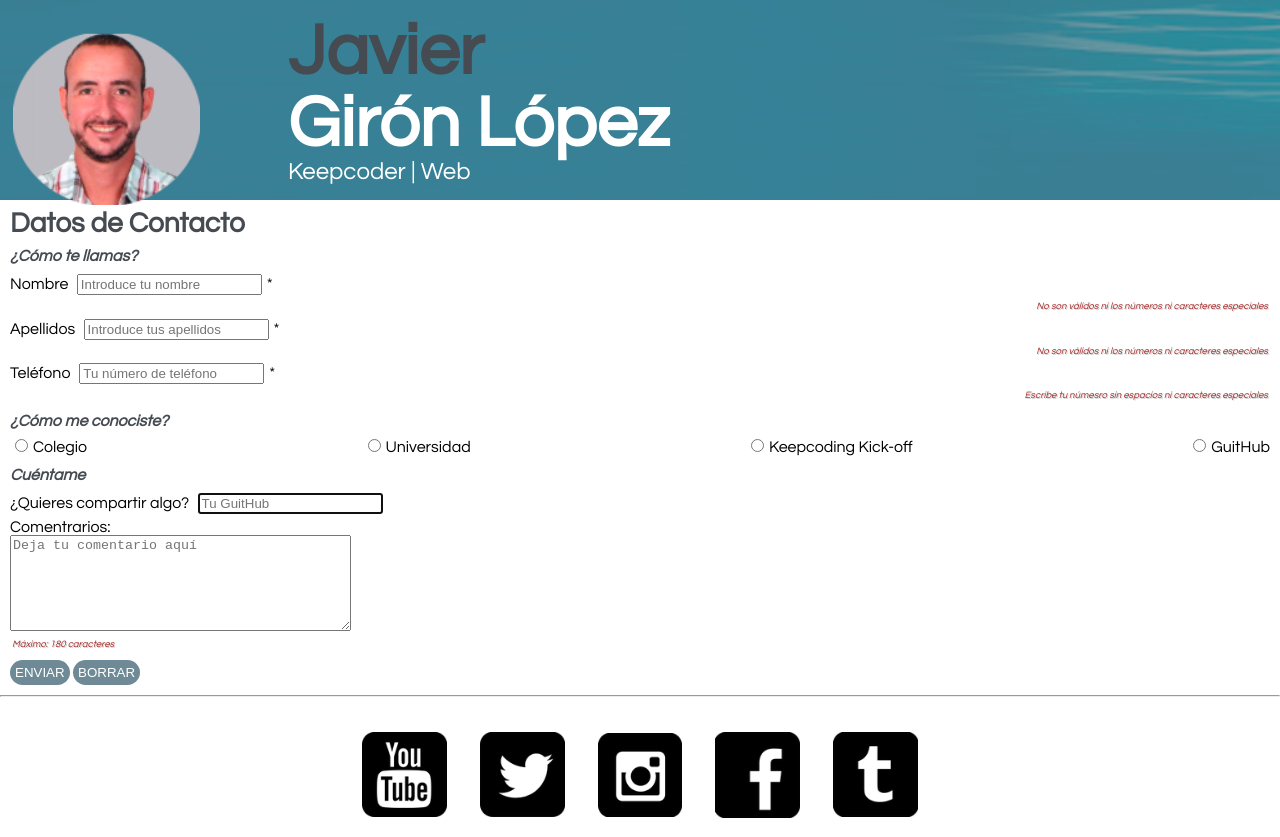
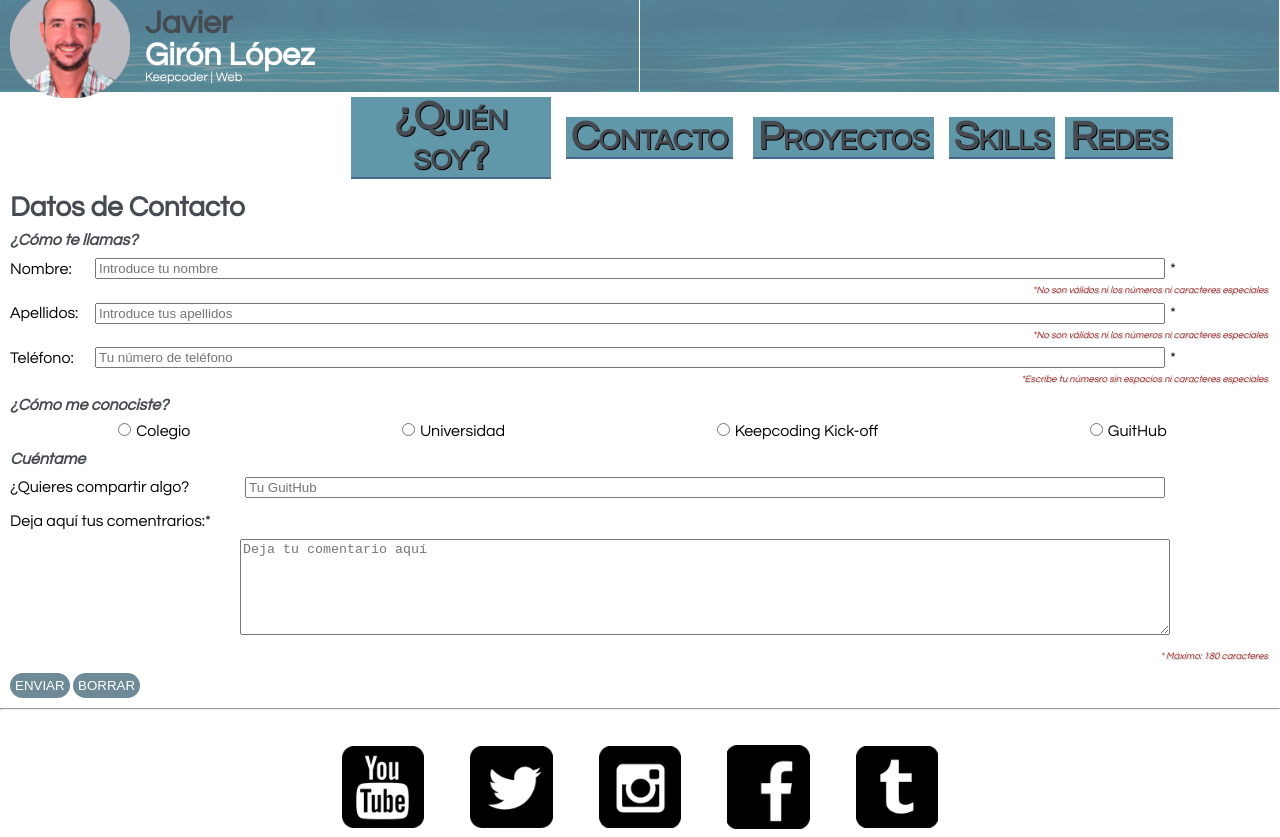
Before and after one commit to Country4979/HTML-CSS, a plain HTML site: page contact.html in a window 1280 px wide. Drawn offline with Linux system fonts and the light colour scheme.

Commit message:
modificaciones en contact.html e imagenes de header

```diff
--- a/contact.html
+++ b/contact.html
@@ -5,6 +5,7 @@
     <meta http-equiv="X-UA-Compatible" content="IE=edge">
     <meta name="viewport" content="width=device-width, initial-scale=1.0">
     <link rel="stylesheet" href="css/reset.css">
+    <link rel="stylesheet" href="https://cdnjs.cloudflare.com/ajax/libs/font-awesome/6.2.0/css/all.min.css">
     <link rel="stylesheet" href="css/common.css">
     <link rel="stylesheet" href="css/header.css">
     <link rel="stylesheet" href="css/nav.css">
@@ -57,23 +58,21 @@
         <div>
             <form action="registro-completado.html" method="post">
                 <div>
-                    <fieldset name="como_te_llamas">
+                    <fieldset class="como_te_llamas" name="como_te_llamas">
                         <legend>¿Cómo te llamas?</legend>
-                            <div id="labels">
-                                <label for="name" autofocus>Nombre</label>
+
+                                <label id="label_name" for="name" autofocus>Nombre:</label>
                                 <input id="name" name="nombre" type="text" placeholder="Introduce tu nombre" required pattern="^[a-z A-Z ]*$" minlength="3" maxlength="50">*<br>
-                                <p class="small">No son válidos ni los números ni caracteres especiales</p>
-                            </div>
-                            <div id="inputs">
-                                <label for="surname">Apellidos</label>
+                                <p id="small_name" class="small">*No son válidos ni los números ni caracteres especiales</p>
+
+
+                                <label id="label_surname" for="surname">Apellidos:</label>
                                 <input id="surname" name="apellidos" type="text" placeholder="Introduce tus apellidos" required pattern="^[a-z A-Z ]*$" minlength="5" maxlength="50">*<br>
-                                <p class="small">No son válidos ni los números ni caracteres especiales</p>
-                            </div>
-                            <div>
-                                <label for="tel">Teléfono</label>
+                                <p id="small_surname" class="small">*No son válidos ni los números ni caracteres especiales</p>
+
+                                <label id="label_tel" for="tel">Teléfono:</label>
                                 <input id="tel" name ="telefono" type="tel" placeholder="Tu número de teléfono" required pattern="[0-9]*$" maxlength="9">*<br>
-                                <p class="small">Escribe tu númesro sin espacios ni caracteres especiales</p>
-                            </div>
+                                <p id="small_tel" class="small">*Escribe tu númesro sin espacios ni caracteres especiales</p>
                     </fieldset>
                 </div>
                 <div>
@@ -96,17 +95,16 @@
                     </fieldset>
                 </div>
                     <div>
-                        <fieldset name="sobre _ti">
+                        <fieldset class="sobre_ti" name="sobre _ti">
                             <legend>Cuéntame</legend>
-                            <div>
-                                <label for="github">¿Quieres compartir algo?</label>
-                                <input id="github" name="github" type="text" placeholder="Tu GuitHub" pattern="@([A-Za-z0-9_]{1,15})*$" autofocus>
-                            </div>
-                            <div>
-                                <label for="textarea">Comentrarios:</label><br>
+
+                                <label id="compartir" for="github">¿Quieres compartir algo?</label>
+                                <input id="github" name="github" type="text" placeholder="Tu GuitHub" pattern="@([A-Za-z0-9_]{1,15})*$">
+
+                                <label id="comentarios" for="textarea">Deja aquí tus comentrarios:*</label><br>
                                 <textarea id="textarea" name="textarea" maxlength="180" cols="40" rows="6" placeholder="Deja tu comentario aquí"></textarea><br>
-                                <small class="small">Máximo: 180 caracteres</small>
-                            </div>
+                                <small id="small_comentarios" class="small">* Máximo: 180 caracteres</small>
+
                         </fieldset>
                     </div>
                     <button type="submit" name="Enviar_formulario" class="form_btn">ENVIAR</button>
--- a/css/carousel.css
+++ b/css/carousel.css
@@ -21,7 +21,7 @@
 }
 
 .carousel-slides {
-    max-height:  21vh;
+    max-height:  200px;
     display: flex;
     flex-direction: column;
     flex-wrap: wrap;
@@ -43,3 +43,7 @@
 .carousel-container a{
     padding: 0;
 }
+
+@media screen and (min-width: 640px) and(max-width: 1008px) {
+
+}
--- a/css/contact-style.css
+++ b/css/contact-style.css
@@ -28,7 +28,8 @@ input {
     margin-bottom: 10px;
 }
 
-.small{
+.small {
+    display: block;
     font-style: italic;
     font-size: 1.2ex;
     text-align: right;
@@ -42,3 +43,63 @@ input {
     justify-content: space-between;
     flex-wrap: wrap;
 }
+
+@media screen and (min-width: 640px) {
+    .como_te_llamas {
+        align-items: center;
+        display: grid;
+        grid-template-columns: 80px 2fr 100px;
+    }
+    #label_name {
+        grid-column: 1/2;
+    }
+    #name {
+        grid-column: 2/3;
+    }
+    #small_name {
+        grid-column: 2/4;
+    }
+    #label_surname {
+        grid-column: 1/2;
+    }
+    #surname {
+        grid-column: 2/3;
+    }
+    #small_surname {
+        grid-column: 2/4
+    }
+    #label_tel {
+        grid-column: 1/2;
+    }
+    #tel {
+        grid-column: 2/3;
+    }
+    #small_tel {
+        grid-column: 2/4
+    }
+    .radios_container {
+        justify-content: space-around;
+    }
+    .sobre_ti {
+        align-items: center;
+        display: grid;
+        grid-template-columns: 230px 2fr 100px;
+        grid-gap: 10px 0px;
+    }
+    #compartir {
+        grid-column: 1/2;
+    }
+    #gitHub {
+        grid-column: 2/3;
+    }
+    #comentarios {
+        grid-column: 1/2;
+    }
+    #textarea {
+        grid-column: 2/3;
+    }
+    #small_comentarios {
+        margin-top: 5px;
+        grid-column: 2/4
+    }
+}
--- a/css/header.css
+++ b/css/header.css
@@ -35,19 +35,14 @@
     font-size: 0.8rem;
 }
 
-@media screen and (min-width: 640px) {
+@media screen and (min-width: 640px) and (max-width: 1008px) {
     .header{
-        background-image: url(../img/header.png);
-        height: 22vh;
-    }
-
-@media screen and (min-width: 640px) and (max-width: 1007px) {
-    .header{
-        background-image: url(../img/medium/header_medium.png);
+        background-image: url(../img/medium/header_medium.jpg);
         height: 22vh;
     }
     .image_cabecera img {
         width: 90%;
+        margin-top: 0;
     }
     .name, .surname {
         font-size: 3.5rem;
@@ -56,7 +51,7 @@
         font-size: 1.2rem;
     }
 }
-
+/*
 @media screen and (min-width: 1008px) {
     .header{
         height: 25vh;
@@ -75,4 +70,4 @@
     }
     .texto_cabecera {
         margin: 0 10%;
-}
+}*/
--- a/css/nav.css
+++ b/css/nav.css
@@ -60,3 +60,63 @@
   ul> .navbar-item {
     list-style: none;
   }
+
+  @media screen and (min-width: 640px) {
+    .respmenu input, .respmenu i {
+      display: none;
+    }
+    .respmenu nav {
+      position: static;
+        display: flex;
+        justify-content: center;
+    }
+    .navbar ul{
+        display: flex;
+        justify-content: space-between;
+        align-items: center;
+    }
+    .navbar-item {
+        text-align: center;
+        margin: 5px;
+    }
+    a:link, a:visited, a:active {
+        padding: 0 5px;
+        font-weight: bolder;
+        color: var(--main-titles_color);
+        text-decoration: none;
+    }
+    .list> li >a {
+        transition: color .3s ease-in-out, letter-spacing .3s ease-in-out;
+    }
+    .list> li >a:hover {
+        letter-spacing: 3px;
+        color: rgb(255, 165, 0);
+    }
+}
+
+@media screen and (min-width: 640px) and (max-width: 1008px) {
+    .list> li > a {
+      font-size: 20px;
+    }
+    .respmenu {
+      justify-content: center;
+    }
+    .respmenu a{
+      background-color: transparent;
+      border: 0;
+      text-shadow: none;
+    }
+
+
+
+}
+
+@media screen and (min-width: 640px) {
+    a:link, a:visited, a:hover, a:active {
+        font-size: 2.5rem;
+    }
+    .navbar {
+        justify-content: end;
+        margin-right: 8%;
+    }
+}
```
Also changed, not shown: css/home_page_media_q.css (+4 -4 lines), img/medium/header_medium.jpg (added), img/medium/slide1_medium.jpg, img/medium/slide2_medium.jpg, img/medium/slide3_medium.jpg.
